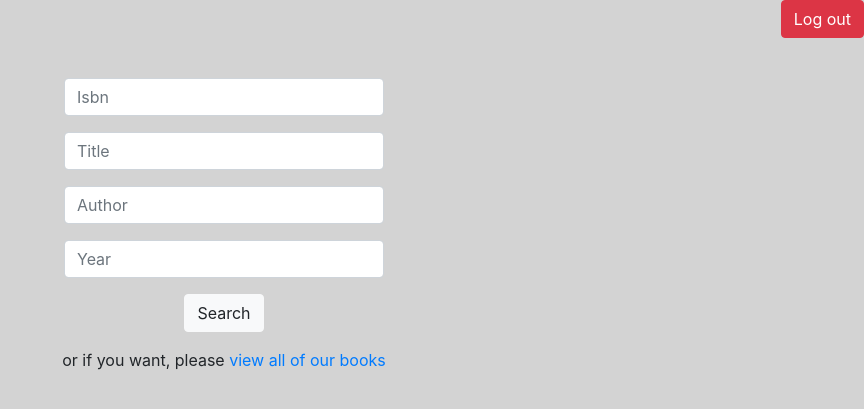
After one commit to dannguyen99/project1, a Flask app: page /search in a window 1280 px wide. The commit adds this page. Shown: the top 409 px of the page, without its empty margins (416-1280 px from the left). Run offline with Flask 2, Linux system fonts and the light colour scheme; some libraries are stand-ins or nearby versions.

Commit message:
added several features

```diff
--- a/application.py
+++ b/application.py
@@ -1,6 +1,6 @@
 import os
 
-from flask import Flask, session,render_template, request
+from flask import Flask, session,render_template, request, redirect
 from flask_session import Session
 from sqlalchemy import create_engine
 from sqlalchemy.orm import scoped_session, sessionmaker
@@ -34,10 +34,21 @@ def users():
     users = db.execute("SELECT * FROM users").fetchall()
     return render_template("users.html", users = users)
 
+@app.route("/books")
+def books():
+    books = db.execute("SELECT * FROM books").fetchall()
+    return render_template("books.html", books = books)
+
 @app.route("/signing_up", methods = ["POST"])
 def signing_up():
     name = request.form.get('name')
     password = request.form.get('password')
+    if name == "" or password == "":
+        return render_template("signup.html", message = "Username and password can not be empty")
+    elif " " in name:
+        return render_template("signup.html", message = "Username can not contain space bar")
+    elif db.execute("SELECT * FROM users WHERE username = :name",{"name": name}).rowcount == 1:
+        return render_template("signup.html", message ="This username is not available")
     db.execute("INSERT INTO users (username, password) VALUES (:name, :password)", {"name":name, "password":password})
     db.commit()
     return render_template("success.html")
@@ -47,6 +58,19 @@ def loging_in():
     name = request.form.get('name')
     password  = request.form.get('password')
     if db.execute("SELECT * FROM users WHERE username = :name AND password = :password",{"name": name, "password":password}).rowcount == 1:
-        return render_template("success.html")
+        return redirect("/search")
     else:
-        return str(db.execute("SELECT * FROM users WHERE username = ':name' AND password = ':password'",{"name": name, "password":password}).rowcount)
+        return render_template("login.html", message = "Your username or password is incorrect!")
+
+@app.route("/search")
+def search():
+    return render_template("search.html")
+
+@app.route("/searching", methods = ["POST"])
+def searching():
+    isbn = request.form.get("isbn")
+    if db.execute("SELECT * FROM books WHERE isbn = :isbn",{"isbn": isbn}).rowcount == 0:
+        return render_template("search.html", message = "There is no book with that infomation")
+    else:
+        books = db.execute("SELECT * FROM books WHERE isbn = :isbn",{"isbn": isbn}).fetchall()
+        return render_template("book.html", books = books)
--- a/static/login.css
+++ b/static/login.css
@@ -1,5 +1,8 @@
 div {
   text-align: center;
+}
+h1{
+  border-bottom: 50px;
 }
 form
 {
@@ -8,4 +11,12 @@ form
   margin-left: auto;
   margin-right: auto;
 }
+.form-group
+{
+  margin: auto;
+  width: 50%;
+}
+#message{
+  color: red;
+}
 /*# sourceMappingURL=login.css.map */
--- a/static/login.scss
+++ /dev/null
@@ -1,3 +0,0 @@
-div{
-    text-align: left;
-}
--- a/static/users.css
+++ b/static/users.css
@@ -8,7 +8,7 @@ table{
     padding: 5px;
     border: 3px solid black;
     border-collapse: collapse;
-    width: 50%;
+    width: 80%;
     margin-left: auto;
     margin-right: auto;
 }
--- /dev/null
+++ b/templates/inner_layout.html
@@ -0,0 +1,15 @@
+<!DOCTYPE html>
+<html>
+    <head">
+        {% block heading %}{% endblock %}
+        <link rel="stylesheet" href="https://stackpath.bootstrapcdn.com/bootstrap/4.3.1/css/bootstrap.min.css" integrity="sha384-ggOyR0iXCbMQv3Xipma34MD+dH/1fQ784/j6cY/iJTQUOhcWr7x9JvoRxT2MZw1T" crossorigin="anonymous">
+    </head>
+    <body style="background-color:lightgray">
+        <div style ="text-align: right; margin-bottom: 40px">
+            <a class = "btn btn-danger" href="{{ url_for('login') }}">Log out</a>
+        </div>
+        {% block body %}
+
+        {% endblock %}
+    </body>
+</html>
--- /dev/null
+++ b/templates/search.html
@@ -0,0 +1,30 @@
+{% extends "inner_layout.html" %}
+
+{% block heading %}
+    <title> Search for a book here</title>
+    <link rel="stylesheet" href="{{ url_for('static', filename='login.css') }}">
+{% endblock %}
+
+{% block body %}
+    <form action="{{ url_for('searching') }}" method="POST">
+
+        <div class = "form-group">
+
+            <p><input class = "form-control" type="text" name="isbn" placeholder="Isbn"></p>
+            <p><input class = "form-control" type="text" name="title" placeholder="Title"></p>
+            <p><input class = "form-control" type="text" name="author" placeholder="Author"></p>
+            <p><input class = "form-control" type="number" name="year" placeholder="Year"></p>
+
+        </div>
+
+        <div class="form-group">
+            <button class="btn btn-light">Search</button>
+        </div>
+        <p id="message">{{ message }}</p>
+    </form>
+
+    <div>
+        <p>or if you want, please <a href="{{ url_for('books') }}">view all of our books</a></p>
+    </div>
+
+{% endblock %}
--- a/templates/users.html
+++ b/templates/users.html
@@ -12,11 +12,15 @@
             <th>Id</th>
             <th>Username</th>
             <th>Password</th>
+            <th>Book Owned</th>
+            <th>Book Reviewed</th>
             {% for user in users %}
             <tr>
                 <td>{{ user.id}}</td>
                 <td>{{user.username}}</td>
                 <td>{{user.password}}</td>
+                <td>{{user.book_owned}}</td>
+                <td>{{user.book_reviewed}}</td>
             </tr>
             {% endfor %}
         </table>
```
Also changed, not shown: import.py (added, +20 -0 lines), templates/book.html (added, +20 -0 lines), templates/books.html (added, +30 -0 lines), templates/error.html (added, +11 -0 lines), templates/login.html (+5 -3 lines), templates/signup.html (+5 -3 lines), books.csv, 2 other files.
